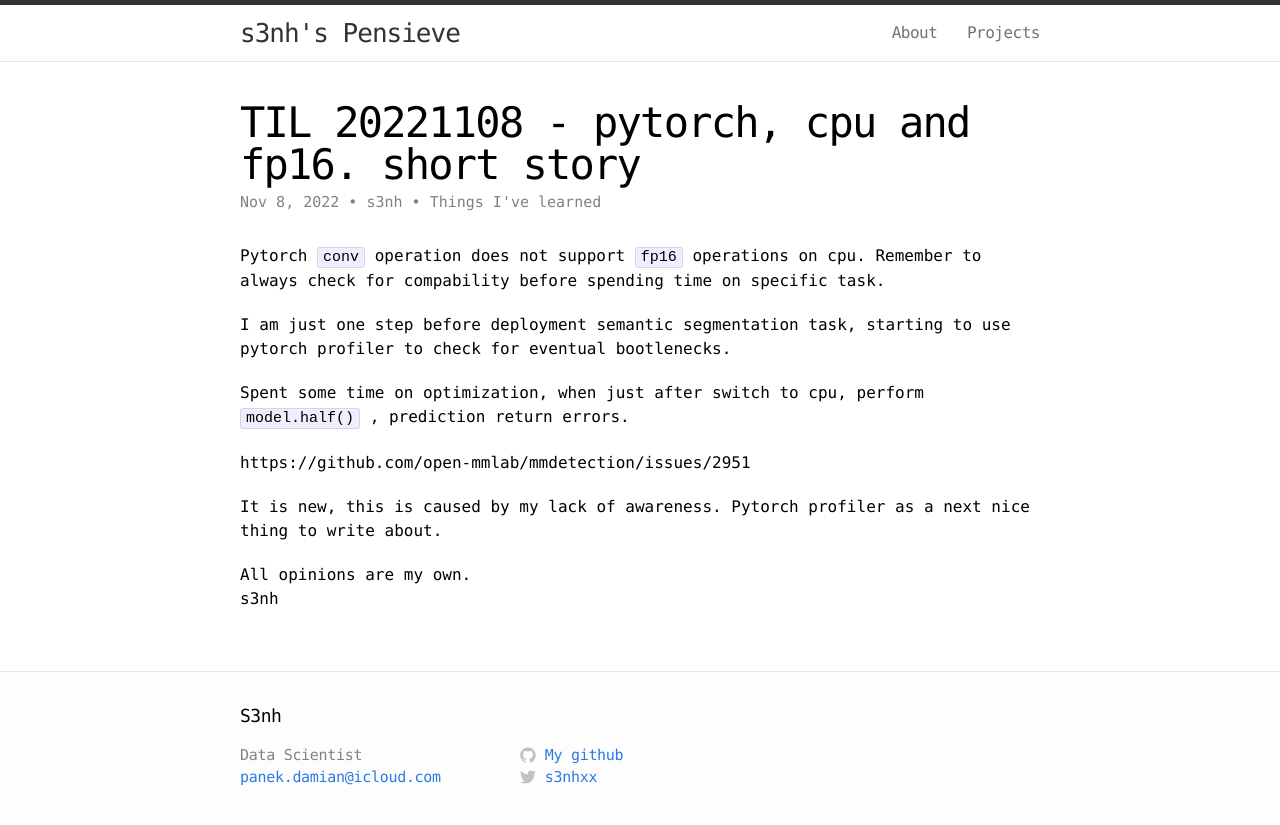
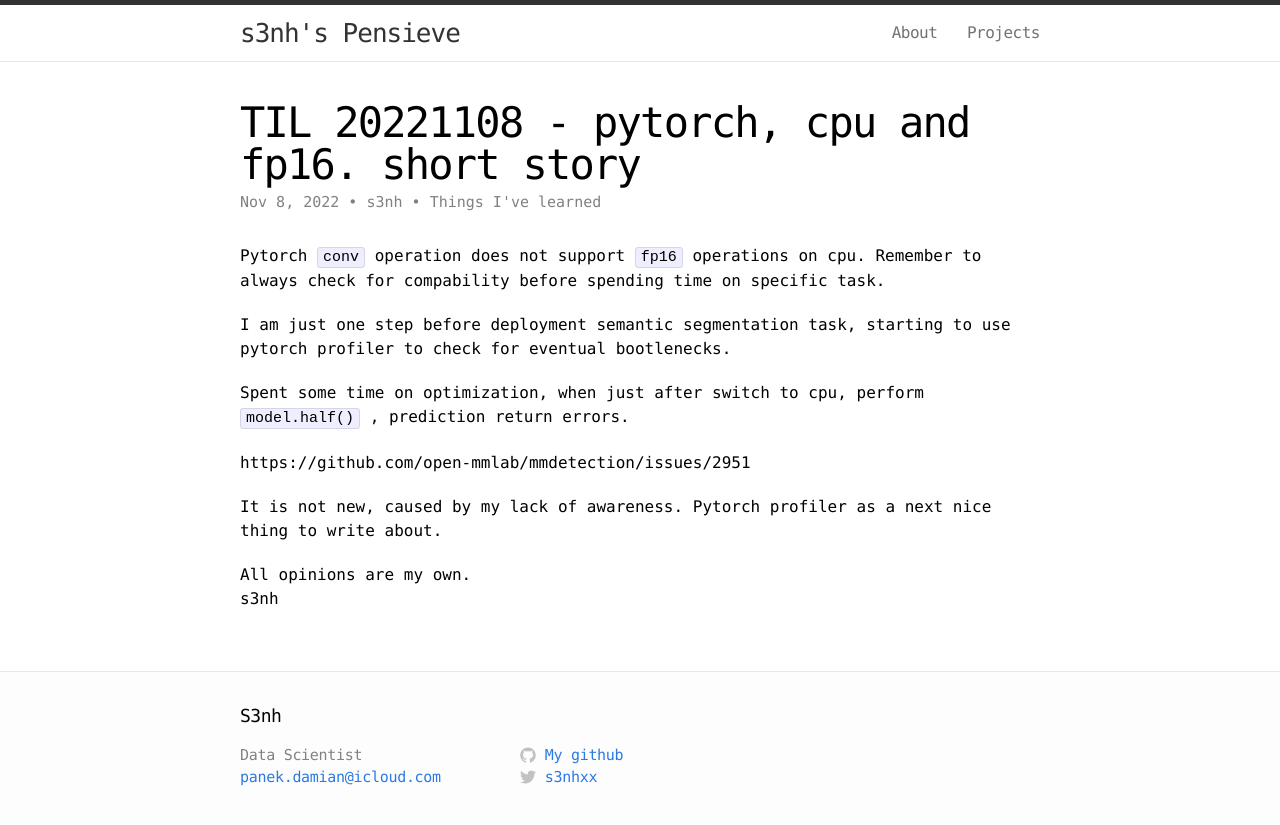
Before and after one commit to s3nh/s3nh.github.io, a Jekyll site: the page built from _posts/2022-11-08-things-ive-learned.md, in a window 1280 px wide. Shown: the top 825 px of the page. Built offline with Jekyll 4.4.1, drawn with Linux system fonts in a browser that asks for light colours; Markdown is read by kramdown in place of the engine named in the settings.

Commit message:
Update 2022-11-08-things-ive-learned.md

```diff
--- a/_posts/2022-11-08-things-ive-learned.md
+++ b/_posts/2022-11-08-things-ive-learned.md
@@ -20,7 +20,7 @@
 
 https://github.com/open-mmlab/mmdetection/issues/2951
 
-It is new, this is  caused by my lack of awareness.
+It is not new, caused by my lack of awareness.
 Pytorch profiler as a next nice thing to write about.
 
 
```
